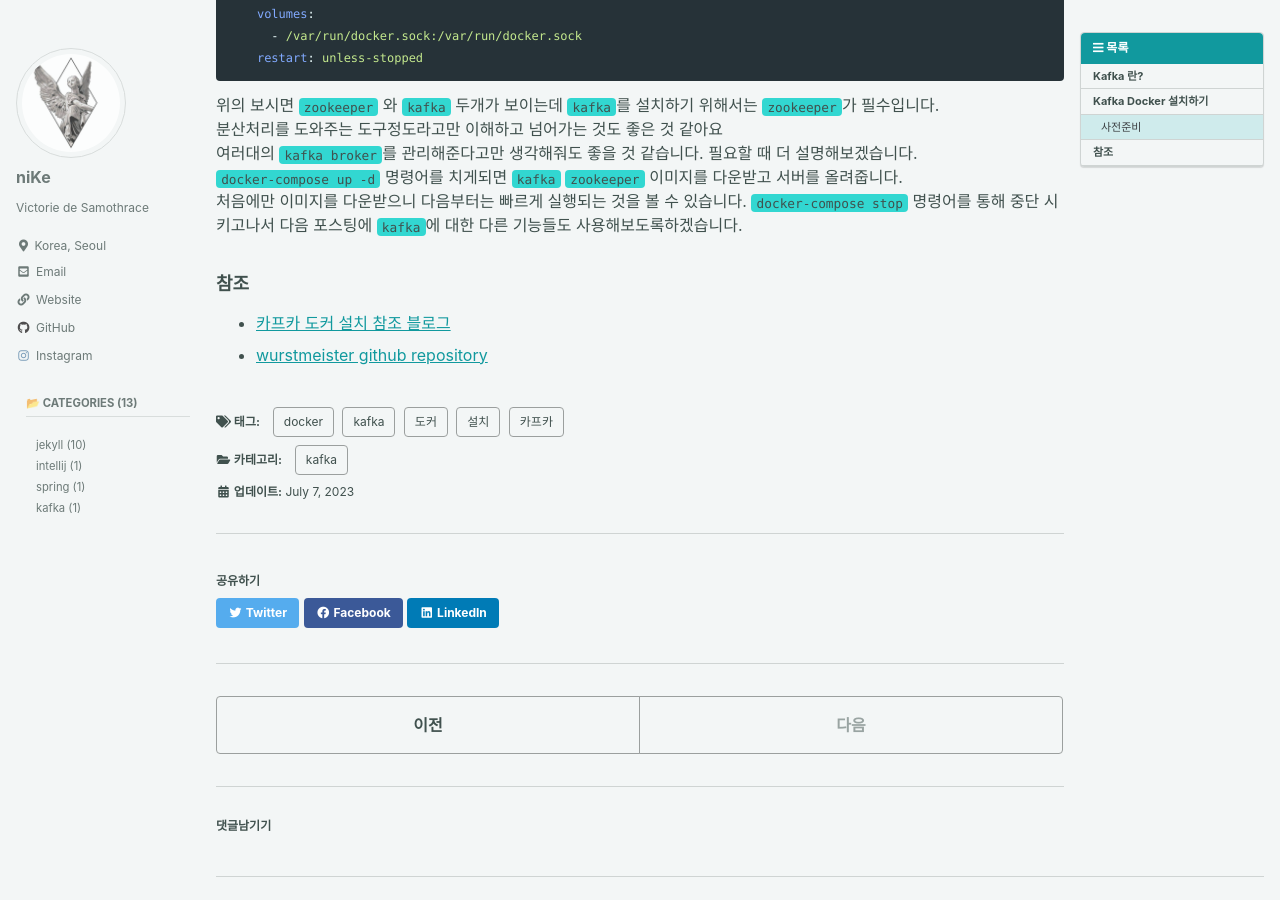
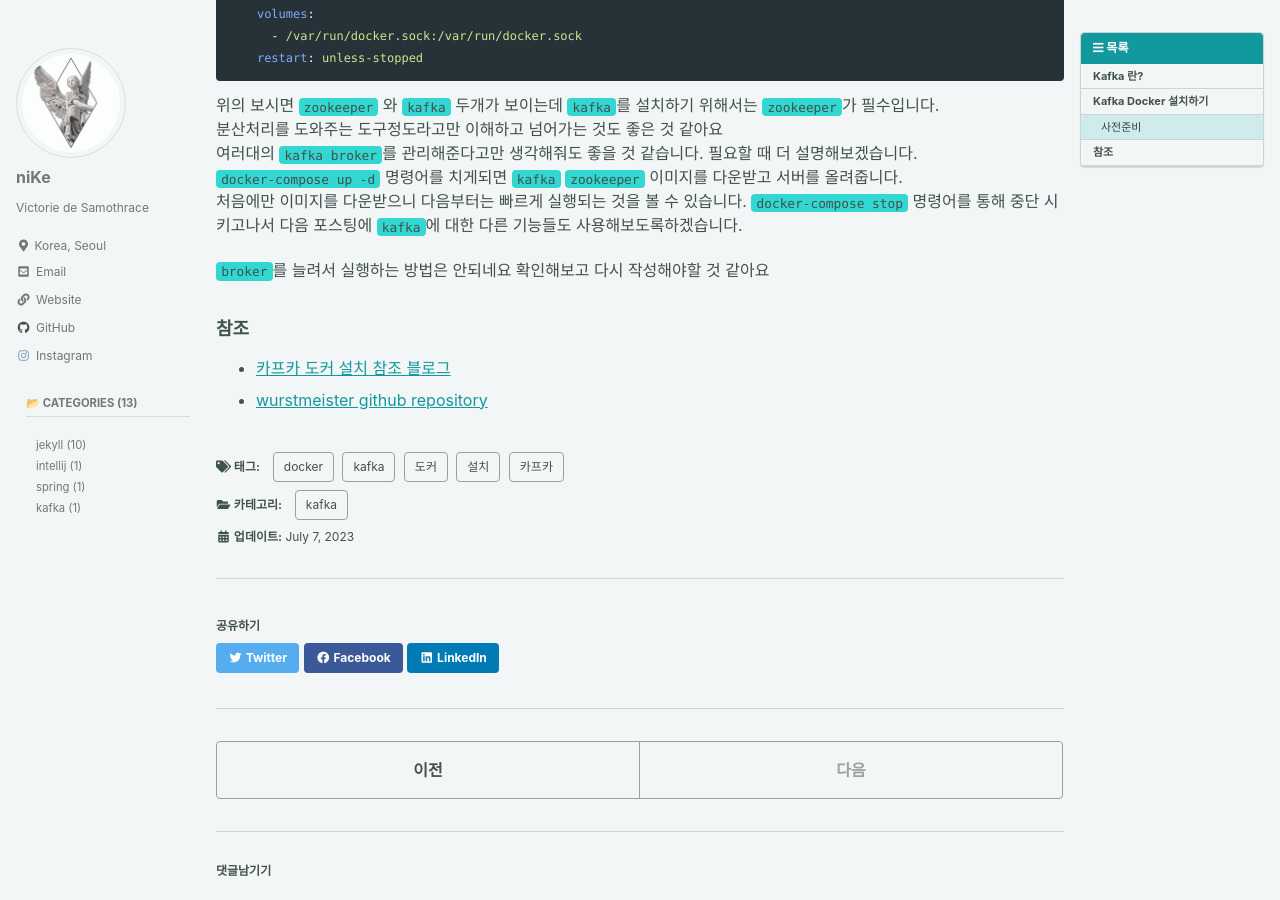
Before and after one commit to KwakTaeMin/KwakTaeMin.github.io, a Jekyll site: the page built from _posts/2023-07-07-Kafka Docker 설치(0).md, in a window 1280 px wide and 900 px high, scrolled down 2327 px. Built offline with Jekyll 4.4.1, drawn with Linux system fonts in a browser that asks for light colours; cached includes are drawn as plain includes; some web fonts are replaced; comment, search, counter and statistics services are not loaded.

Commit message:
카프카 도커 구성 포스팅

```diff
--- a/_posts/2023-07-07-Kafka Docker 설치(0).md
+++ b/_posts/2023-07-07-Kafka Docker 설치(0).md
@@ -94,6 +94,8 @@ services:
 처음에만 이미지를 다운받으니 다음부터는 빠르게 실행되는 것을 볼 수 있습니다.
 `docker-compose stop` 명령어를 통해 중단 시키고나서 다음 포스팅에 `kafka`에 대한 다른 기능들도 사용해보도록하겠습니다.
 
+`broker`를 늘려서 실행하는 방법은 안되네요 확인해보고 다시 작성해야할 것 같아요
+
 ### 참조
 - [카프카 도커 설치 참조 블로그](https://tommypagy.tistory.com/226)
 - [wurstmeister github repository](https://github.com/wurstmeister/kafka-docker)
```
